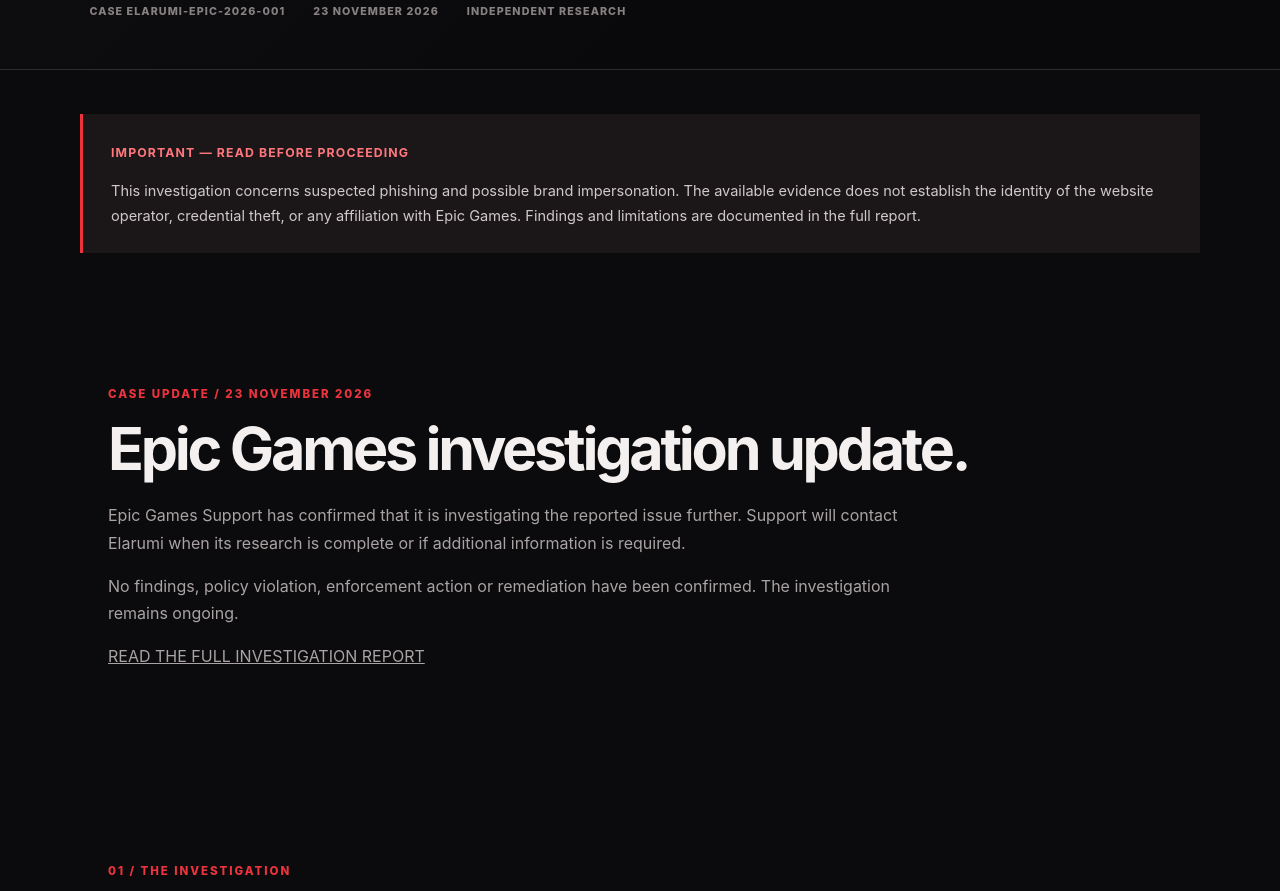
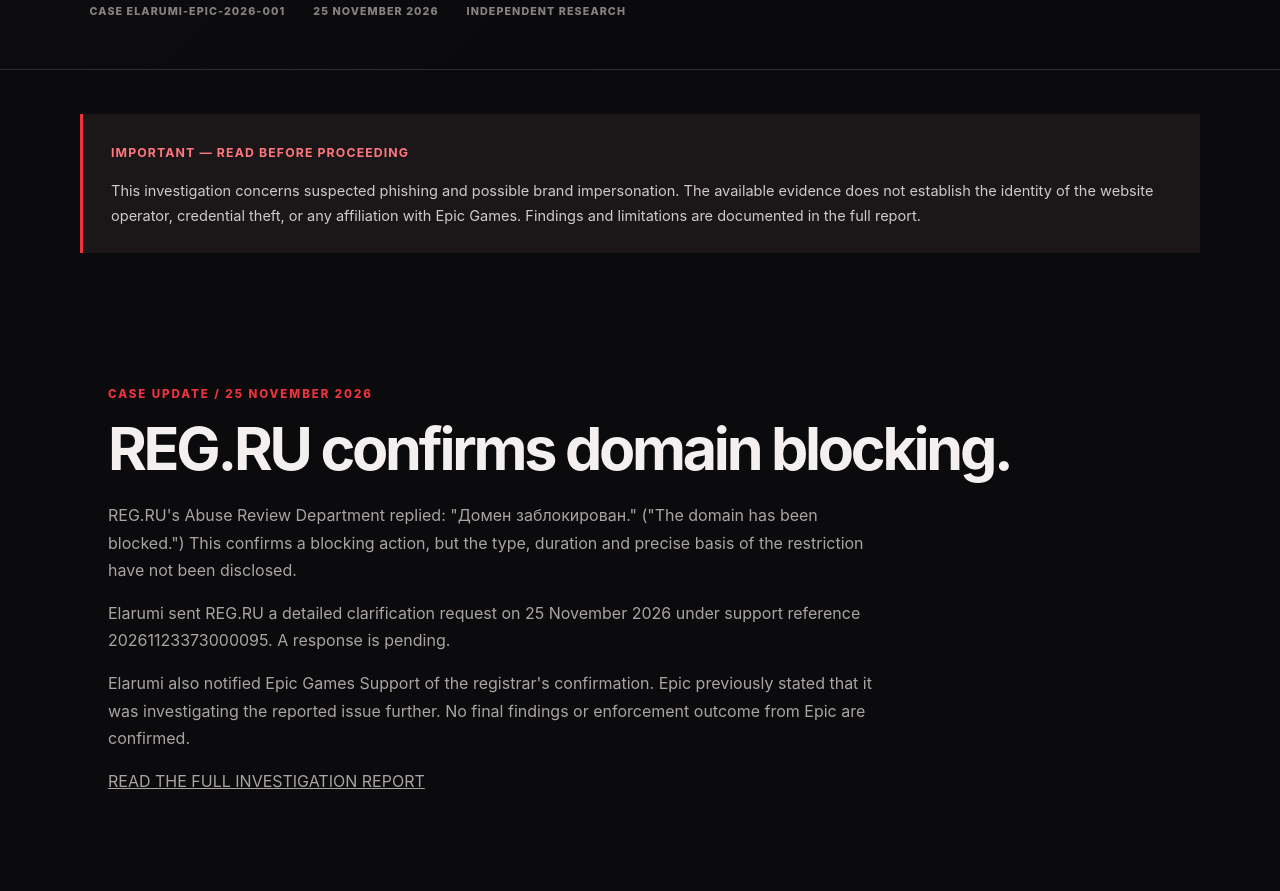
Before and after one commit to ItsElarumi/that-websites-fucked, a plain HTML site: page docs/index.html in a window 1280 px wide. Shown: the part 826-1717 px from the top of the page. Drawn offline with Linux system fonts and the light colour scheme.

Commit message:
Update public investigation website case status

```diff
--- a/docs/index.html
+++ b/docs/index.html
@@ -35,7 +35,7 @@
       </div>
       <div class="case-line">
         <span>CASE ELARUMI-EPIC-2026-001</span>
-        <span>23 NOVEMBER 2026</span>
+        <span>25 NOVEMBER 2026</span>
         <span>INDEPENDENT RESEARCH</span>
       </div>
     </section>
@@ -51,16 +51,23 @@
     </section>
 
     <section class="section" id="investigation-status">
-      <div class="section-label">CASE UPDATE / 23 NOVEMBER 2026</div>
-      <h2>Epic Games investigation update.</h2>
+      <div class="section-label">CASE UPDATE / 25 NOVEMBER 2026</div>
+      <h2>REG.RU confirms domain blocking.</h2>
       <p>
-        Epic Games Support has confirmed that it is investigating the
-        reported issue further. Support will contact Elarumi when its
-        research is complete or if additional information is required.
+        REG.RU's Abuse Review Department replied: "Домен заблокирован."
+        ("The domain has been blocked.") This confirms a blocking action,
+        but the type, duration and precise basis of the restriction have
+        not been disclosed.
       </p>
       <p>
-        No findings, policy violation, enforcement action or remediation
-        have been confirmed. The investigation remains ongoing.
+        Elarumi sent REG.RU a detailed clarification request on 25 November
+        2026 under support reference 20261123373000095. A response is pending.
+      </p>
+      <p>
+        Elarumi also notified Epic Games Support of the registrar's
+        confirmation. Epic previously stated that it was investigating
+        the reported issue further. No final findings or enforcement
+        outcome from Epic are confirmed.
       </p>
       <p>
         <a href="https://github.com/ItsElarumi/that-websites-fucked/blob/main/THAT-WEBSITES-FUCKED.md">
```
